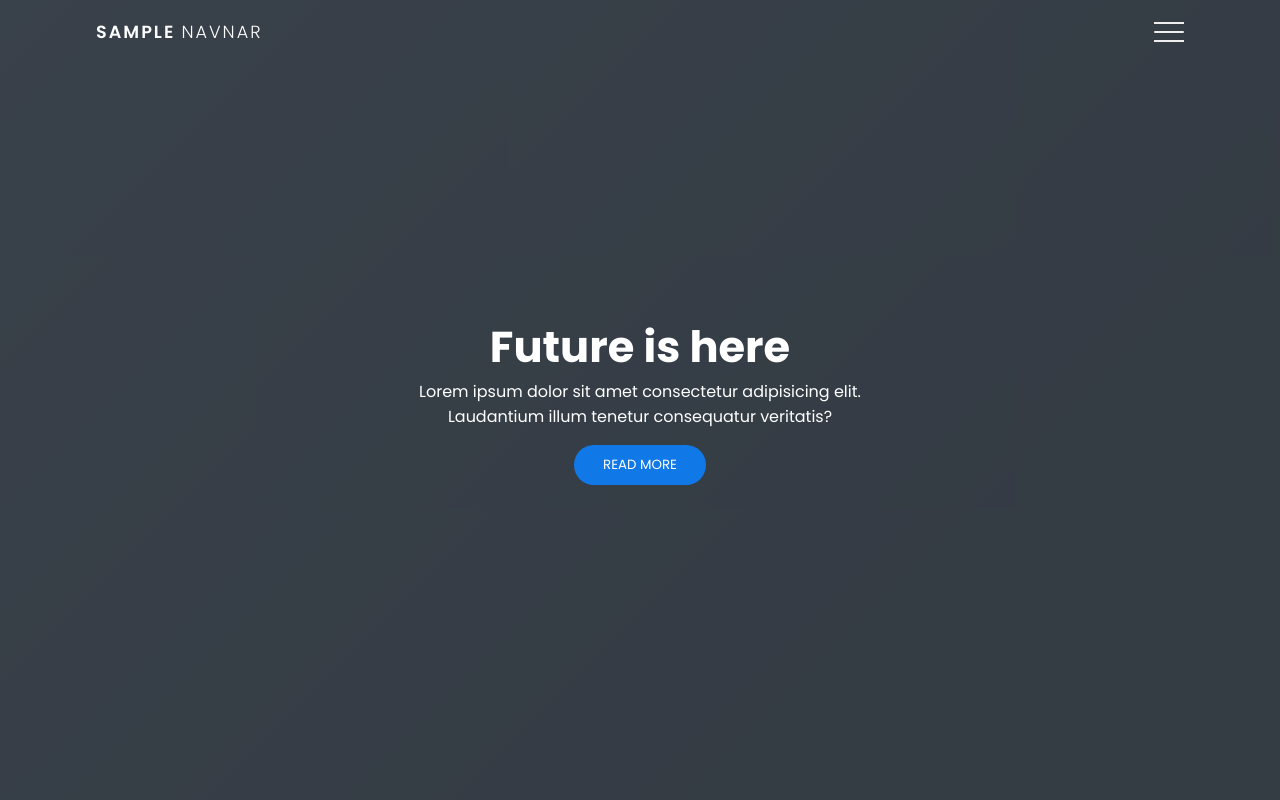
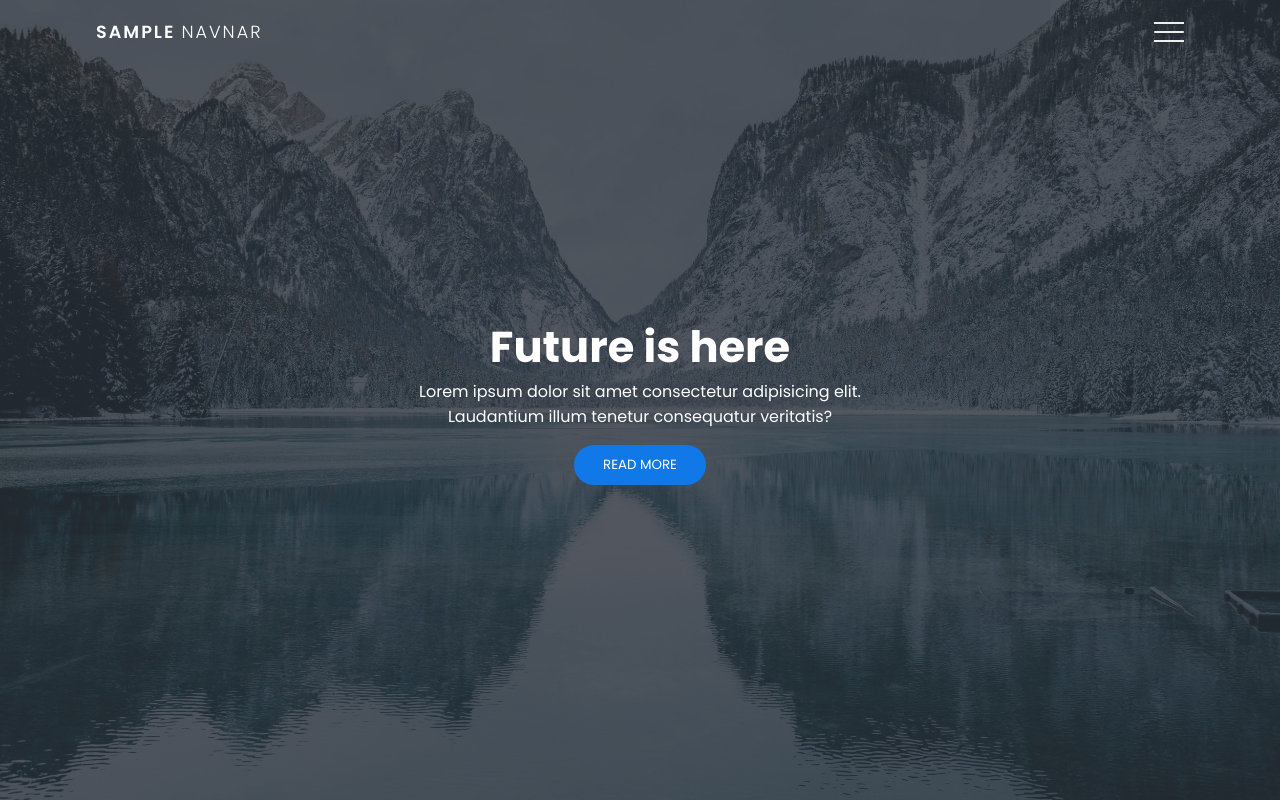
Before and after one commit to abhishekkr27/3D-NAVBAR-ANIMATION, a plain HTML site: page index.html in a window 1280 px wide. Drawn offline with Linux system fonts and the light colour scheme; the site is published under a folder, as on GitHub Pages, so addresses that start at the root find nothing.

Commit message:
Update style.css

```diff
--- a/css/style.css
+++ b/css/style.css
@@ -102,7 +102,7 @@ button {
 header {
   min-height: 100vh;
   width: 100%;
-  background: url("/img/bg.jpg") no-repeat top center / cover;
+  background: url("../img/bg.jpg") no-repeat top center / cover;
   position: relative;
 }
 
```
